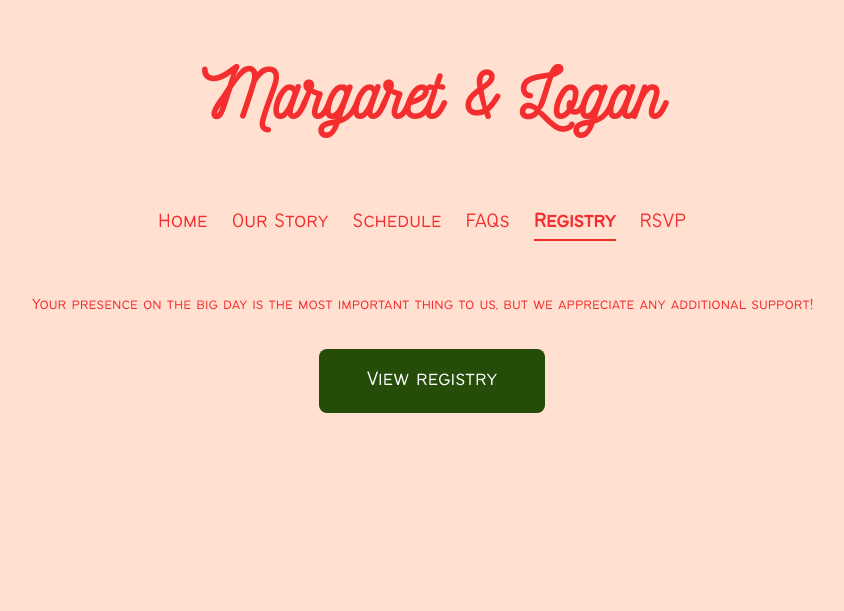
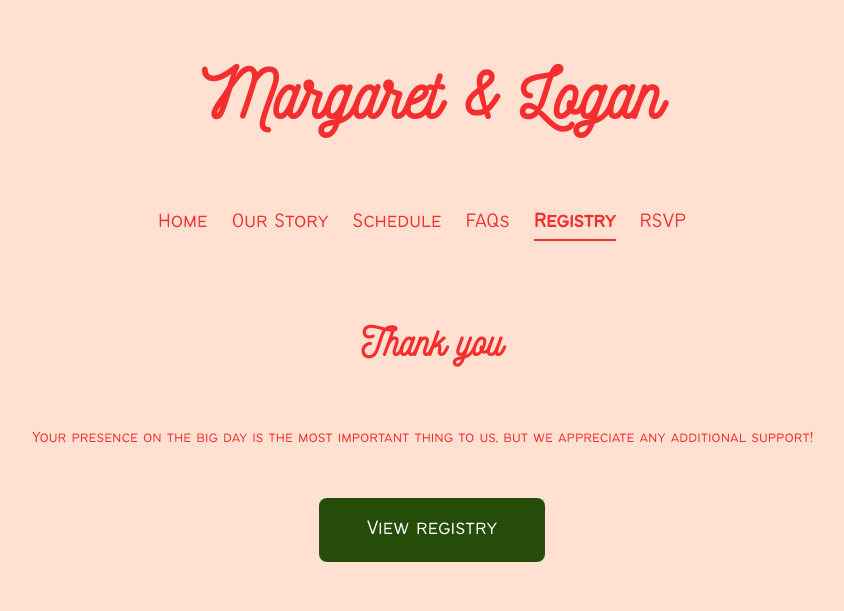
Before and after one commit to lpatino10/logandmargaret-wedding-site, an Astro site: page /registry in a window 1280 px wide. Shown: the whole page, without its empty margins (208-1052 px from the left). Built offline with nearby package versions, Linux system fonts and the light colour scheme; Astro itself is replaced by a stand-in of ours.

Commit message:
Add titles to RSVP and registry pages

```diff
--- a/src/pages/registry.astro
+++ b/src/pages/registry.astro
@@ -5,6 +5,7 @@ import Button from "../components/Button.astro";
 
 <Layout title="Registry" description="Wedding registry">
   <div class="text-container">
+    <h3>Thank you</h3>
     <p>
       Your presence on the big day is the most important thing to us, but we
       appreciate any additional support!
@@ -18,10 +19,14 @@ import Button from "../components/Button.astro";
   </div>
 </Layout>
 <style>
+  h3 {
+    align-self: center;
+  }
+
   .button-wrapper {
     display: flex;
     justify-content: center;
-    padding-top: 1rem;
+    padding-top: 2rem;
     width: 100%;
   }
 </style>
--- a/src/pages/rsvp.astro
+++ b/src/pages/rsvp.astro
@@ -4,12 +4,17 @@ import Layout from "../layouts/TabPage.astro";
 
 <Layout title="RSVP" description="Link to RSVP">
   <div class="text-container">
+    <h3>Coming soon</h3>
     <p>
       If you're planning on attending, we're very excited to see you! Check back here later on for a formal RSVP once we finalize the schedule.
     </p>
     <p>
-      If you won't be able to attend, we understand! We'd love for everyone invited to be able to be there, but we know it's a big commitment.
-      We ask that you please reach out to us to let us know so that we can plan accordingly.
+      We undersand that traveling this far is an undertaking. While we would miss you greatly, if you know you cannot attend, please let us know as soon as possible.
     </p>
   </div>
 </Layout>
+<style>
+  h3 {
+    align-self: center;
+  }
+</style>
```
